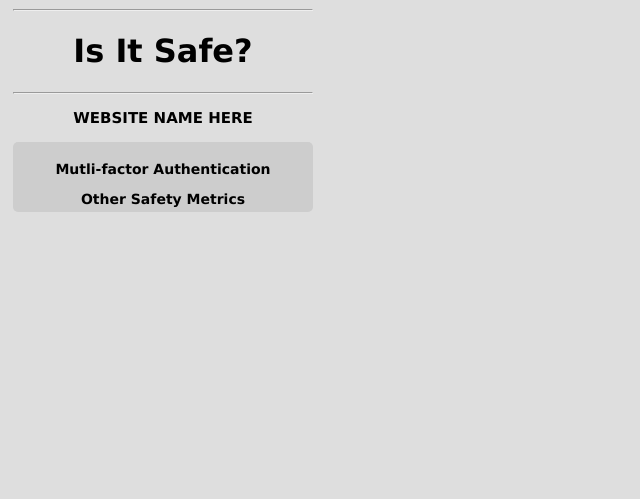
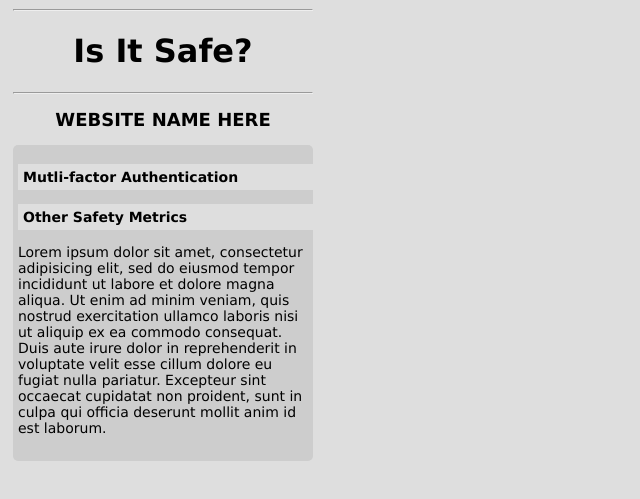
Before and after one commit to hepler/is-it-safe, a browser extension: page src/index.html in a window 1280 px wide. Shown: the part 91-590 px from the top of the page, without its empty margins (0-640 px from the left). Drawn offline with Linux system fonts and the light colour scheme.

Commit message:
keep styling index

```diff
--- a/src/index.html
+++ b/src/index.html
@@ -25,9 +25,9 @@
         </div>
 
         <div id="site-report">
-            <div id=mfa-report>
-                <p>
-                    <b>Mutli-factor Authentication</b>
+            <div id="mfa-report">
+                <p class="section">
+                    Mutli-factor Authentication
                 </p>
                 <div id="documention">
                     <span></span>
@@ -55,9 +55,15 @@
                 </div>
             </div>
             <div id="other-report">
-                <b>Other Safety Metrics</b>
-                <div id="sha_status"></div>
+                <p class="section">
+                    Other Safety Metrics
+                </p>
+                <div id="sha_status">
+                    <span></span>
+                    <span class="support"></span>
+                </div>
             </div>
+            Lorem ipsum dolor sit amet, consectetur adipisicing elit, sed do eiusmod tempor incididunt ut labore et dolore magna aliqua. Ut enim ad minim veniam, quis nostrud exercitation ullamco laboris nisi ut aliquip ex ea commodo consequat. Duis aute irure dolor in reprehenderit in voluptate velit esse cillum dolore eu fugiat nulla pariatur. Excepteur sint occaecat cupidatat non proident, sunt in culpa qui officia deserunt mollit anim id est laborum.
             <div class="twitter_handle">
 
             </div>
--- a/src/styles.css
+++ b/src/styles.css
@@ -1,6 +1,6 @@
 body {
     width: 300px;
-    height: 500px;
+    height: 100%;
     background-color: #dedede;
     overflow-x: hidden;
     padding: 5px;
@@ -21,23 +21,35 @@ header {
     text-align: center;
 }
 
+#sitename {
+    text-align: center;
+    margin: 15px;
+    font-size: 18px;
+    font-weight: bold;
+}
+
 #site-report {
     font-size: 14px;
-    text-align: center;
-
-    padding: 5px;
+    padding: 5px 5px 25px 5px;
     background-color: #cdcdcd;
     border: 1px #ababab;
     border-radius: 5px;
 }
 
-#sitename {
-    text-align: center;
-    margin: 15px;
-    font-size: 15px;
-    font-weight: bold;
+#site-report div {
+    padding-left: 0px;
 }
+
+
 
 #mfa-report {
 
 }
+
+.section {
+    text-align: left;
+    font-weight: bold;
+    padding: 5px;
+    width: 100%;
+    background-color: #dedede;
+}
```
